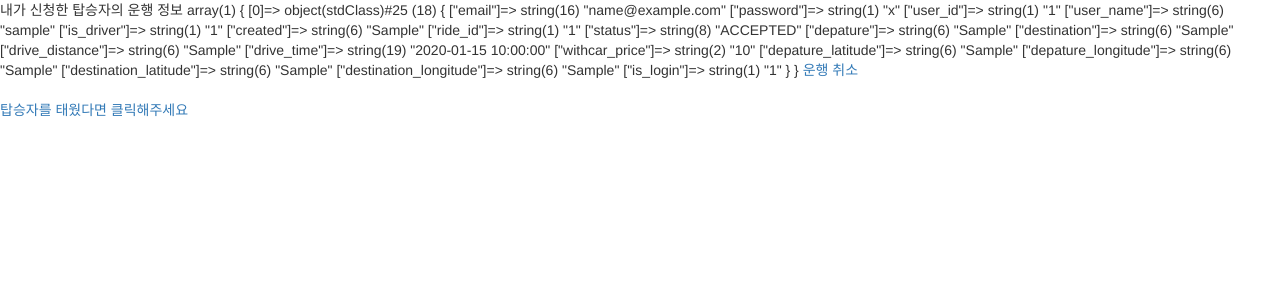
After one commit to MaShin66/withcar-php, a CodeIgniter app: page /database/index.php/withcar/riding/1 in a window 1280 px wide. The commit adds this page. Shown: the top 300 px of the page. Run offline with CodeIgniter, Linux system fonts and the light colour scheme; tables that the repository leaves empty or names only in its code hold one stand-in row (values such as "Sample post").

Commit message:
19.12.29.

```diff
--- a/application/controllers/Withcar.php
+++ b/application/controllers/Withcar.php
@@ -32,14 +32,15 @@ class Withcar extends CI_Controller {
 
     function authentication() {
         $data = $this->input->post();
-        $return_value = $this->withcar_model->user_get($data);
+        $return_value = $this->withcar_model->get_row($data);
         if($data['email'] === $return_value->email && password_verify($data['password'], $return_value->password)) {
             $this->session->set_userdata(array(
                 'email' => $return_value->email,
                 'user_id' => $return_value->user_id,
                 'user_name' =>  $return_value->user_name,
+                'is_driver' => $return_value->is_driver,
                 'is_login' => true));
-            redirect('withcar/');
+            redirect('withcar', 'refresh');
         } else {
             echo '로그인 실패';
         }
@@ -47,7 +48,7 @@ class Withcar extends CI_Controller {
 
     function logout() {
         $this->session->sess_destroy();
-        redirect('withcar/');
+        redirect('withcar', 'refresh');
     }
 
     function signup() {
@@ -90,23 +91,65 @@ class Withcar extends CI_Controller {
     }
 
     function ridelist() {
-        $ride_info = $this->input->post();
+        if($this->input->post()) {
+            $ride_info = $this->input->post();
+            $this->withcar_model->insert('ride', $ride_info);
+            echo '<script>alert("등록이 완료되었습니다.")</script>';
+        }
 
-        // $this->withcar_model->insert('ride', $ride_info);
-        // echo '<script>alert("등록이 완료되었습니다.")</script>';
-
-        $return_ridelist = $this->withcar_model->ride_get('status', 'REQUESTING');
+        $return_ridelist = $this->withcar_model->get_result('ride', 'status', 'REQUESTING');
         $this->load->view('ridelist', array('return_ridelist' => $return_ridelist));
 
     }
 
     function ride($ride_id) {
-        $return_ride_value = $this->withcar_model->ride_get('ride_id', $ride_id);
+        $return_ride_value = $this->withcar_model->get_result('ride', 'ride_id', $ride_id);
         $this->load->view('section/head');
         $this->load->view('ride', array('return_ride_value' => $return_ride_value));
         $this->load->view('section/footer');
     }
 
+    function riding($ride_id) {
+        // echo '<script>alert("탑승을 수락했습니다")</script>';
+        // 유저쪽에서 신청한 ride의 status가 ACCEPTED 로 변경됐을 때 알림 필요
+        $return_value = $this->withcar_model->update_data('ride_id', $ride_id, 'status', 'ACCEPTED', 'ride');
+        $this->load->view('section/head');
+        $this->load->view('riding', array('return_value' => $return_value));
+        $this->load->view('section/footer');
+    }
+
+    function my_route($user_id) {
+        $return_value = $this->withcar_model->get_result('ride', 'user_id', $user_id);
+
+        $this->load->view('section/head');
+        $this->load->view('my_route', array('return_value' => $return_value));
+        $this->load->view('section/footer');
+    }
+
+    function onroute($ride_id) {
+        $return_value = $this->withcar_model->update_data('ride_id', $ride_id, 'status', 'ONROUTE', 'ride');
+
+        $this->load->view('section/head');
+        $this->load->view('riding', array('return_value' => $return_value));
+        $this->load->view('section/footer');
+    }
+
+    function ride_cancel($ride_id) {
+        echo '<script>alert("탑승을 취소했습니다")</script>';
+
+        $return_value = $this->withcar_model->update_data('ride_id', $ride_id, 'status', 'REQUESTING', 'ride');
+        redirect('withcar/ridelist', 'refresh');
+    }
+
+    function finished($ride_id) {
+        echo '<script>alert("운행이 종료되었습니다")</script>';
+        $return_value = $this->withcar_model->update_data('ride_id', $ride_id, 'status', 'FINISHED', 'ride');
+
+        $this->load->view('section/head');
+        $this->load->view('finished', array('return_value' => $return_value));
+        $this->load->view('section/footer');
+
+    }
 
 
 
--- a/application/models/withcar_model.php
+++ b/application/models/withcar_model.php
@@ -12,21 +12,21 @@ class Withcar_model extends CI_Model {
 		return $this->db->insert_id();
 	}
 
-	function user_get($data) {
+	function get_row($data) {
 		$this->db->select('*');
 		return $this->db->get_where('user', array('email' => $data['email'])) -> row();
 	}
 
-	function ride_get($column, $data) {
-		$this->db->select('ride_id,
-							status,
-							user_name,
-							depature,
-							destination,
-							drive_distance,
-							drive_time,
-							withcar_price');
-		return $this->db->get_where('ride', array($column => $data)) -> result();
+	function get_result($table, $column, $data) {
+		$this->db->select('*');
+		return $this->db->get_where($table, array($column => $data)) -> result();
+	}
+
+	function update_data($where, $where_data, $set, $set_data, $table) {
+		$this->db->where($where, $where_data);
+		$this->db->set($set, $set_data);
+		$this->db->update($table);
+		return $this->db->get_where($table, array($where => $where_data)) -> result();
 	}
 
 
--- a/application/views/email_signup.php
+++ b/application/views/email_signup.php
@@ -5,8 +5,12 @@
         <form action="./" method="post">
             <div>이메일 주소<input type="text" name="email"></div>
             <div>비밀번호<input type="password" name="password"></div>
-            <div>이름<input type="text" name="name"></div>
+            <div>이름<input type="text" name="user_name"></div>
             <div>학번<input type="text" name="student_id"></div>
+            <div>운전자 등록
+                네<input type="radio" name="is_driver" value="1">
+                아니요<input type="radio" name="is_driver" value="0">
+            </div>
 
             <div><input type="submit" value="가입하기"></div>
         </form>
--- /dev/null
+++ b/application/views/finished.php
@@ -0,0 +1,5 @@
+<h1>주행결과</h1>
+
+<?php var_dump($return_value); ?>
+
+<a href="../../withcar">홈으로</a>
--- a/application/views/rideList.php
+++ b/application/views/rideList.php
@@ -1,3 +1,5 @@
+<h1>전체 운행 목록</h1>
+
 <?php
     foreach($return_ridelist as $data) { ?>
         <div><?=$data->user_name?></div>
--- a/application/views/ride_request.php
+++ /dev/null
@@ -1 +0,0 @@
-탑승신청완료
--- /dev/null
+++ b/application/views/riding.php
@@ -0,0 +1,18 @@
+내가 신청한 탑승자의 운행 정보
+
+<?php var_dump($return_value); ?>
+
+
+
+<?php
+    if($return_value[0]->status === 'ACCEPTED'){ ?>
+        <a href="../ride_cancel/<?=$return_value[0]->ride_id?>">운행 취소</a>
+        <br><br>
+        <a href="../onroute/<?=$return_value[0]->ride_id?>">탑승자를 태웠다면 클릭해주세요</a>
+    <?php
+    } else if($return_value[0]->status === 'ONROUTE'){ ?>
+        <h1>운행중입니다..</h1>
+        <a href="../finished/<?=$return_value[0]->ride_id?>">운행 종료</a>
+    <?php
+    }
+?>
```
Also changed, not shown: application/views/my_route.php (added, +17 -0 lines), application/views/ride.php (+14 -1 lines), application/views/withcar_view.php (+12 -4 lines).
